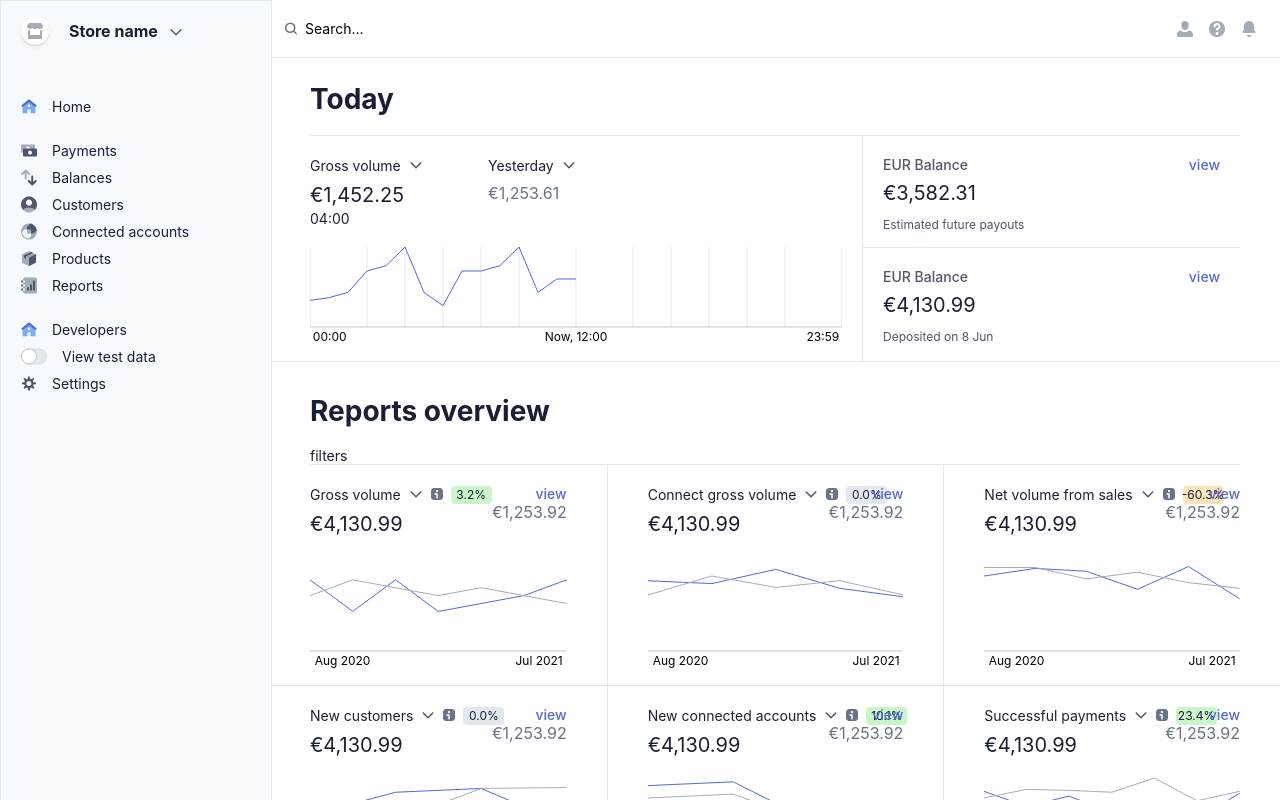
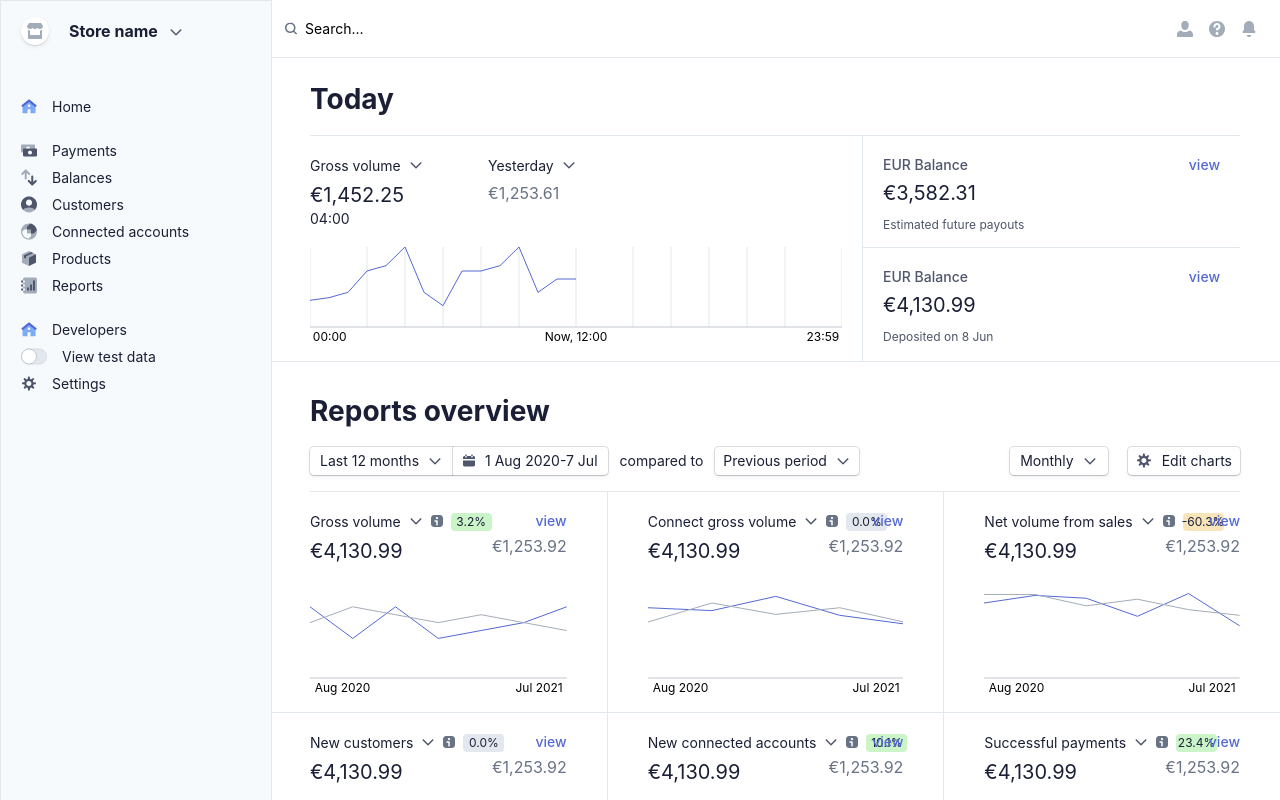
Before and after one commit to 0meram/ChargeflowDashboard, a React (Create React App) app: page / in a window 1280 px wide. Shown: the top 800 px of the page. Built offline with nearby package versions, Linux system fonts and the light colour scheme.

Commit message:
filters set

```diff
--- a/src/components/Main.jsx
+++ b/src/components/Main.jsx
@@ -1,18 +1,48 @@
 import React from 'react'
 import Charts from './Charts'
 import Reports from './Reports'
+import { ReactComponent as Arrow } from '../icons/arrow.svg'
+import { ReactComponent as Schedual } from '../icons/schedual.svg'
+import { ReactComponent as Settings } from '../icons/settings.svg'
 import '../style/main.css'
 
 const Main = () => {
   return (
     <main className="main">
-            <div className='charts_wrapper'>
+      <div className="charts_wrapper">
         <h1>Today</h1>
         <Charts />
       </div>
-            <div className='reports_wrapper'>
+      <div className="reports_wrapper">
         <h1>Reports overview</h1>
-                <div className='filters'>filters</div>
+        <div className="filters">
+          <div className="compare_buttons_group">
+            <div className="flex">
+              <div className="compare_buttons_past">
+                Last 12 months <Arrow className="icon_right" />
+              </div>
+              <div className="compare_buttons_month">
+                <Schedual className="icon_left" />1 Aug 2020-7 Jul
+              </div>
+            </div>
+            <div className="flex">
+              <div className="compare_to">compared to</div>
+              <div className="compare_buttons">
+                Previous period
+                <Arrow className="icon_right" />
+              </div>
+            </div>
+          </div>
+          <div className="compare_buttons_settings">
+            <div className="compare_buttons_monthly">
+              Monthly <Arrow className="icon_right" />
+            </div>
+            <div className="compare_buttons">
+              <Settings className="icon_left" />
+              Edit charts
+            </div>
+          </div>
+        </div>
         <div className="clear_line"></div>
         <Reports />
       </div>
--- a/src/style/charts.css
+++ b/src/style/charts.css
@@ -73,6 +73,7 @@
     cursor: pointer;
     font-weight: 500;
     font-size: 14px;
+    margin-bottom: 7px;
 }
 
 .charts {
--- a/src/style/main.css
+++ b/src/style/main.css
@@ -29,8 +29,87 @@ body {
     border-top: 1px solid #E3E8EE;
     margin-left: 40px;
     margin-right: 40px;
+    margin-top: 16px;
 }
 
+
+.filters {
+    display: flex;
+    justify-content: space-between;
+    align-items: center;
+}
+
+.compare_buttons_group {
+    display: flex;
+    align-items: center;
+}
+
+.flex {
+    display: flex;
+    align-items: center;
+}
+
+.compare_buttons {
+    display: flex;
+    align-items: center;
+    height: 28px;
+    background: #FFFFFF;
+    box-shadow: 0px 2px 5px rgba(60, 66, 87, 0.08), 0px 0px 0px 1px rgba(60, 66, 87, 0.16), 0px 1px 1px rgba(0, 0, 0, 0.12);
+    border-radius: 4px;
+    padding: 0px 8px 0px 8px;
+}
+
+.compare_buttons_past {
+    display: flex;
+    align-items: center;
+    height: 28px;
+    background: #FFFFFF;
+    box-shadow: 0px 2px 5px rgba(60, 66, 87, 0.08), 0px 0px 0px 1px rgba(60, 66, 87, 0.16), 0px 1px 1px rgba(0, 0, 0, 0.12);
+    border-radius: 4px 0px 0px 4px;
+    padding: 0px 10px 0px 10px;
+}
+
+
+.compare_buttons_month {
+    display: flex;
+    align-items: center;
+    height: 28px;
+    background: #FFFFFF;
+    box-shadow: 0px 2px 5px rgba(60, 66, 87, 0.08), 0px 0px 0px 1px rgba(60, 66, 87, 0.16), 0px 1px 1px rgba(0, 0, 0, 0.12);
+    border-radius: 0px 4px 4px 0px;
+    padding: 0px 10px 0px 10px;
+}
+
+.compare_buttons_settings {
+    margin-right: 40px;
+    display: flex;
+    align-items: center;
+}
+
+.compare_buttons_monthly {
+    display: flex;
+    align-items: center;
+    height: 28px;
+    background: #FFFFFF;
+    box-shadow: 0px 2px 5px rgba(60, 66, 87, 0.08), 0px 0px 0px 1px rgba(60, 66, 87, 0.16), 0px 1px 1px rgba(0, 0, 0, 0.12);
+    border-radius: 4px;
+    margin-right: 20px;
+    padding: 0px 10px 0px 10px;
+}
+
+.icon_right {
+    margin-left: 8px;
+    cursor: pointer;
+}
+
+.icon_left {
+    margin-right: 10px;
+    cursor: pointer;
+}
+
+.compare_to {
+    padding: 0px 12px 0px 12px;
+}
 
 @media only screen and (min-width: 750px) {
     .grid-container {
@@ -42,5 +121,18 @@ body {
             'aside main';
         height: 100vh;
     }
+}
 
+@media only screen and (max-width: 900px) {
+    .compare_to {
+        display: none;
+    }
+
+    .compare_buttons_settings {
+        display: none;
+    }
+
+    .compare_buttons {
+        display: none;
+    }
 }
```
Lines whose indentation alone changed are shown as unchanged.
